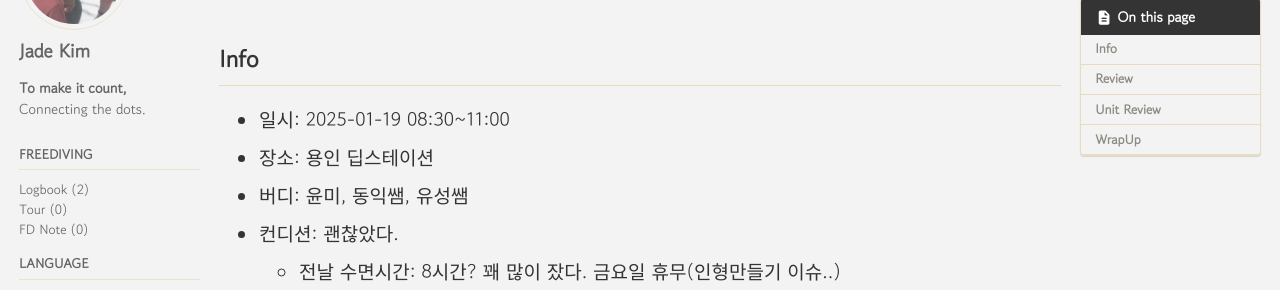
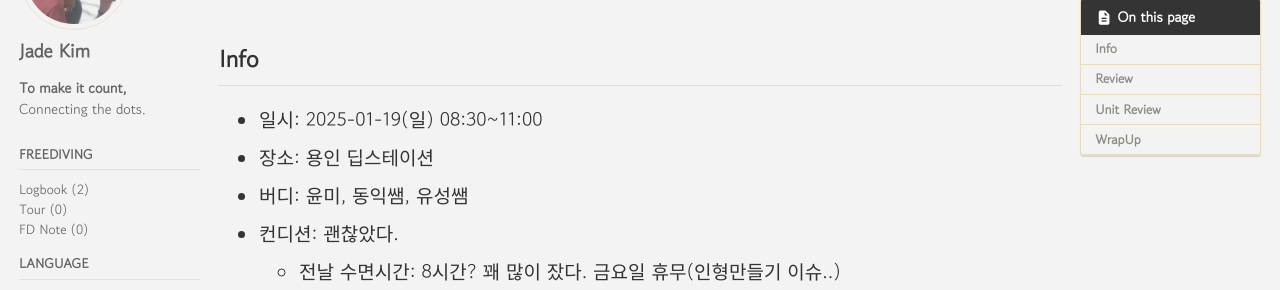
Before and after one commit to monadk/monadk.github.io, a Jekyll site: the page built from _posts/2025-01-19-logbook.md, in a window 1280 px wide and 900 px high. Shown: the part 176-466 px from the top of the window. Built offline with Jekyll 4.4.1, drawn with Linux system fonts in a browser that asks for light colours; cached includes are drawn as plain includes.

Commit message:
Update 2025-01-19-logbook.md

```diff
--- a/_posts/2025-01-19-logbook.md
+++ b/_posts/2025-01-19-logbook.md
@@ -17,7 +17,7 @@ last_modified_at: 2025-01-19T03:48:02+0900
 ---
 
 ## Info
-- 일시: 2025-01-19 08:30~11:00
+- 일시: 2025-01-19(일) 08:30~11:00
 - 장소: 용인 딥스테이션
 - 버디: 윤미, 동익쌤, 유성쌤
 - 컨디션: 괜찮았다.
```
